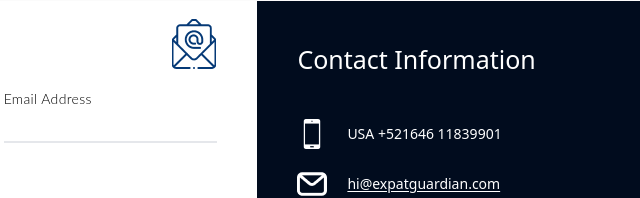
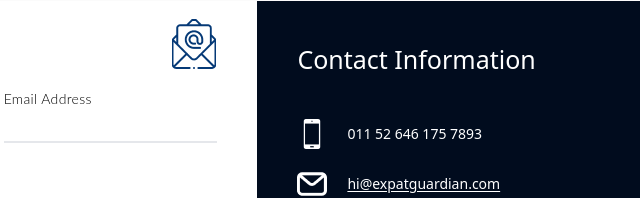
Before and after one commit to Clanie1/Expat, a website built with Vite: page index.html in a window 1280 px wide. Shown: the part 1380-1578 px from the top of the page, 485-1125 px from the left. Built offline with nearby package versions, Linux system fonts and the light colour scheme.

Commit message:
le cambie el numero"

```diff
--- a/index.html
+++ b/index.html
@@ -396,7 +396,7 @@
             <div class="flex flex-col text-white h-[60%] justify-between gap-5">
               <div class="flex items-center">
                 <img class="mr-5" src="./src/imgs/smartphone.png" />
-                <span class="text-sm">USA +521646 11839901</span>
+                <span class="text-sm">011 52 646 175 7893</span>
               </div>
               <div class="flex items-center">
                 <img class="mr-5" src="./src/imgs/email.png" />
```
